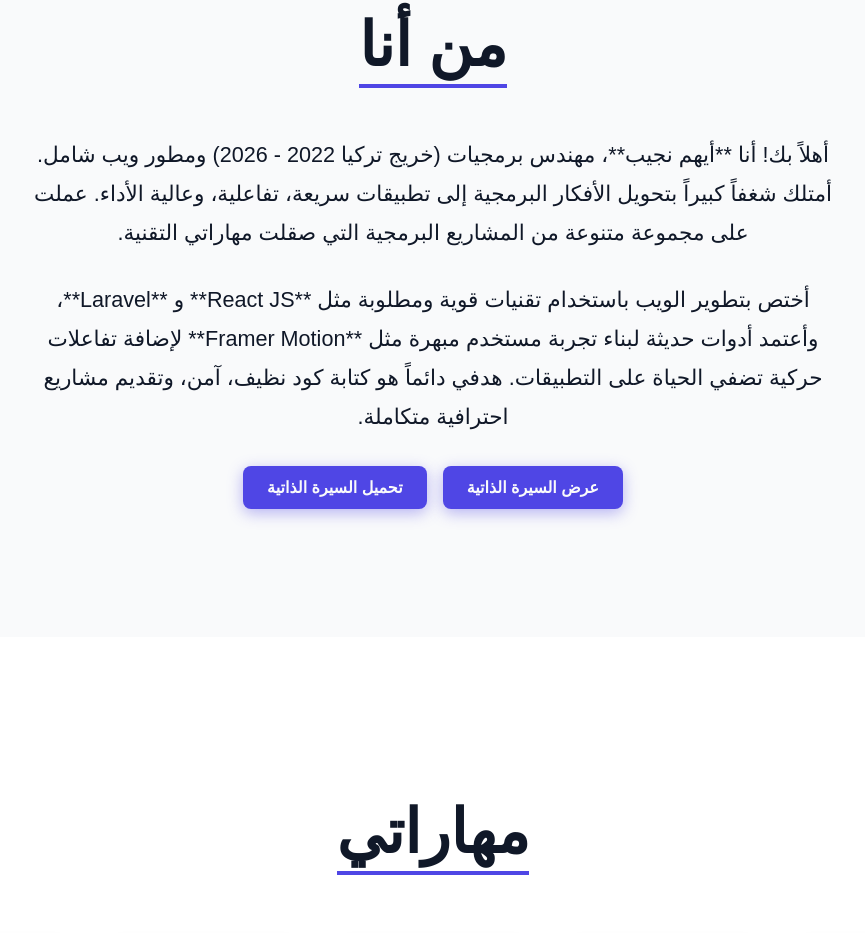
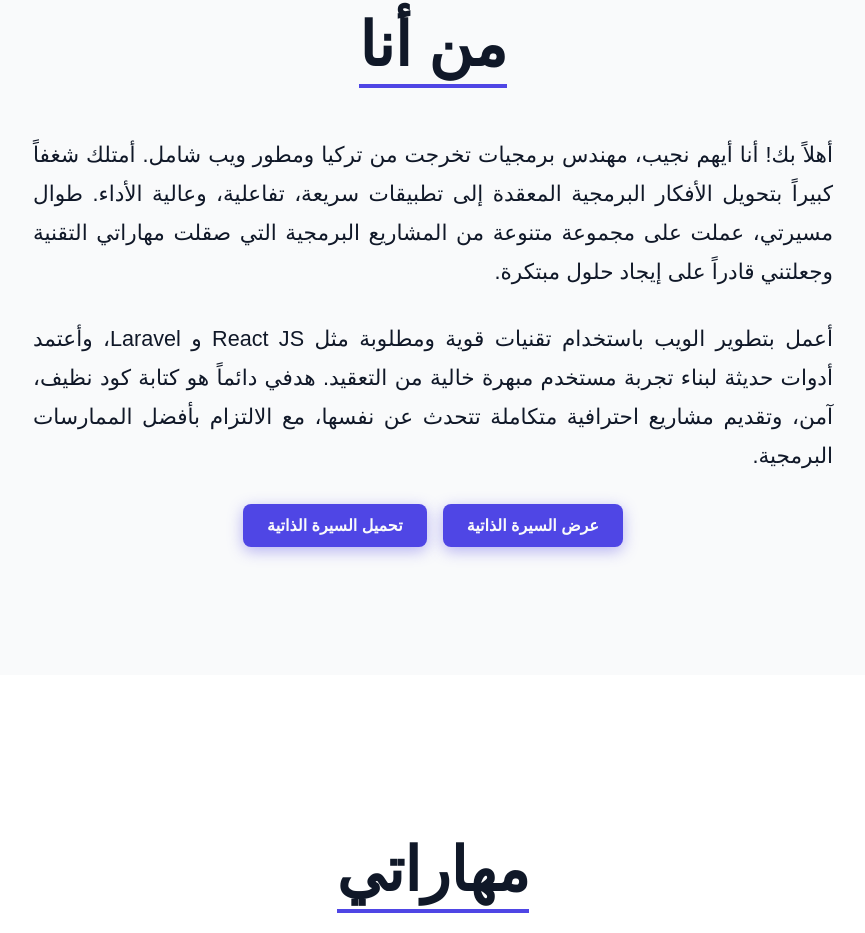
Before and after one commit to Ayham1najeb/portfolio-ayham, a React (Vite) app: page / in a window 1280 px wide. Shown: the part 918-1851 px from the top of the page, without its empty margins (207-1072 px from the left). Built offline with nearby package versions, Linux system fonts and the light colour scheme.

Commit message:
Rewrite About.jsx text and justify alignment

```diff
--- a/src/components/About.jsx
+++ b/src/components/About.jsx
@@ -30,13 +30,11 @@ const Title = styled(motion.h2)`
 
 const Paragraph = styled(motion.p)`
     font-size: 1.35rem;
-    /* 💡 لون النص يتغير مع الثيم */
     color: var(--color-text);
     opacity: 0.85;
     margin-bottom: 1.8rem;
     line-height: 1.8;
-    /* 💡 ضمان توسيط الفقرات */
-    text-align: center;
+    text-align: justify; /* محاذاة النص ليكون متساوياً من اليمين واليسار */
 
     @media (max-width: 768px) {
         font-size: 1.1rem;
@@ -46,7 +44,6 @@ const Paragraph = styled(motion.p)`
 `;
 
 const CVButton = styled(motion.a)`
-    /* 🛑 الزر الأساسي (Primary) للتحميل */
     background-color: var(--color-accent);
     color: var(--color-background);
     font-weight: bold;
@@ -66,7 +63,6 @@ const CVButton = styled(motion.a)`
 `;
 
 const SecondaryCVButton = styled(motion.a)`
-    /* 🛑 الزر الثانوي (Secondary) للعرض */
     background-color: var(--color-accent);
     color: var(--color-background);
     font-weight: bold;
@@ -87,7 +83,6 @@ const SecondaryCVButton = styled(motion.a)`
 `;
 
 const ButtonGroup = styled.div`
-    /* 🛑 حاوية الأزرار الجديدة */
     display: flex;
     gap: 1rem;
     justify-content: center;
@@ -131,11 +126,11 @@ const About = () => {
 
             <div style={{ maxWidth: '800px', margin: '0 auto' }}>
                 <Paragraph variants={itemVariants}>
-                    أهلاً بك! أنا **أيهم نجيب**، مهندس برمجيات (خريج تركيا 2022 - 2026) ومطور ويب شامل. أمتلك شغفاً كبيراً بتحويل الأفكار البرمجية إلى تطبيقات سريعة، تفاعلية، وعالية الأداء. عملت على مجموعة متنوعة من المشاريع البرمجية التي صقلت مهاراتي التقنية.
+                    أهلاً بك! أنا أيهم نجيب، مهندس برمجيات تخرجت من تركيا ومطور ويب شامل. أمتلك شغفاً كبيراً بتحويل الأفكار البرمجية المعقدة إلى تطبيقات سريعة، تفاعلية، وعالية الأداء. طوال مسيرتي، عملت على مجموعة متنوعة من المشاريع البرمجية التي صقلت مهاراتي التقنية وجعلتني قادراً على إيجاد حلول مبتكرة.
                 </Paragraph>
 
                 <Paragraph variants={itemVariants}>
-                    أختص بتطوير الويب باستخدام تقنيات قوية ومطلوبة مثل **React JS** و **Laravel**، وأعتمد أدوات حديثة لبناء تجربة مستخدم مبهرة مثل **Framer Motion** لإضافة تفاعلات حركية تضفي الحياة على التطبيقات. هدفي دائماً هو كتابة كود نظيف، آمن، وتقديم مشاريع احترافية متكاملة.
+                    أعمل بتطوير الويب باستخدام تقنيات قوية ومطلوبة مثل React JS و Laravel، وأعتمد أدوات حديثة لبناء تجربة مستخدم مبهرة خالية من التعقيد. هدفي دائماً هو كتابة كود نظيف، آمن، وتقديم مشاريع احترافية متكاملة تتحدث عن نفسها، مع الالتزام بأفضل الممارسات البرمجية.
                 </Paragraph>
 
                 {/* 🛑 مجموعة الأزرار الجديدة */}
```
